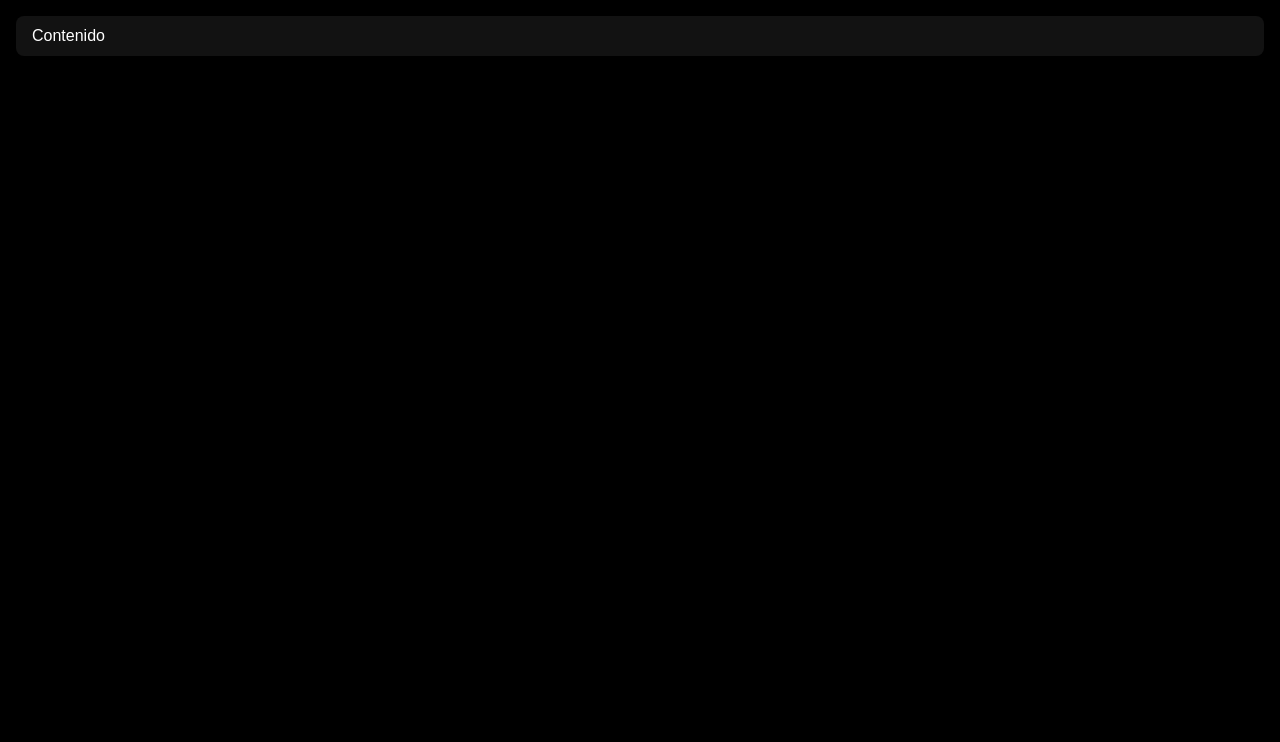
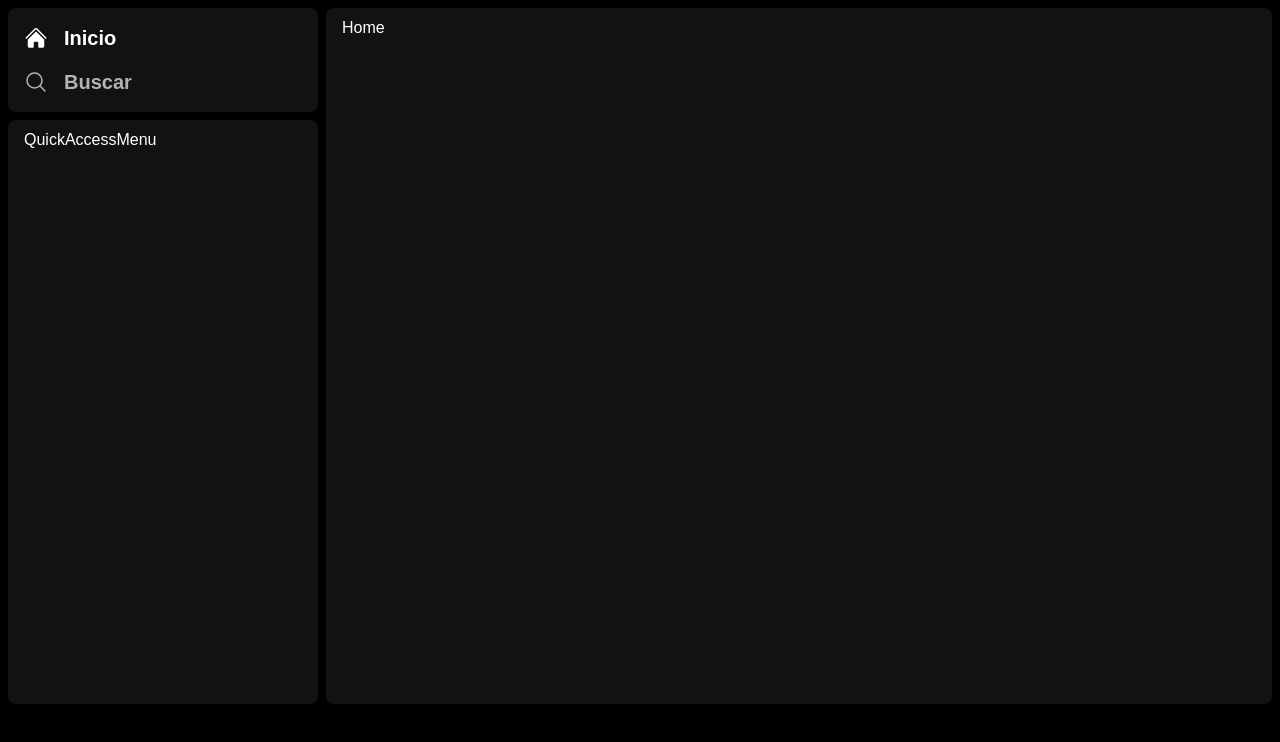
Before and after one commit to enbermudas/portfolio-vite, a React (Vite) app: page / in a window 1280 px wide. Shown: the top 742 px of the page. Built offline with nearby package versions, Linux system fonts and the light colour scheme; a web font is replaced by a local one.

Commit message:
feat: add base structure

```diff
--- a/index.html
+++ b/index.html
@@ -4,7 +4,7 @@
     <meta charset="UTF-8" />
     <link rel="icon" type="image/svg+xml" href="/vite.svg" />
     <meta name="viewport" content="width=device-width, initial-scale=1.0" />
-    <title>Vite + React + TS</title>
+    <title>Portfolio - Enrique Bermúdez</title>
   </head>
   <body>
     <div id="root"></div>
--- a/package.json
+++ b/package.json
@@ -10,6 +10,8 @@
     "preview": "vite preview"
   },
   "dependencies": {
+    "@heroicons/react": "^2.0.18",
+    "classnames": "^2.3.2",
     "prettier": "^2.8.8",
     "react": "^18.2.0",
     "react-dom": "^18.2.0"
--- a/src/App.tsx
+++ b/src/App.tsx
@@ -1,9 +1,31 @@
-import Container from "./components/Container";
+import { useState } from "react";
+import MainMenu from "./components/MainMenu";
+import QuickAccessMenu from "./components/QuickAccessMenu";
+import TabContainer from "./components/TabContainer";
+
+export enum AppTabs {
+  HOME,
+  SEARCH,
+}
 
 const App = () => {
+  const [activeTab, setActiveTab] = useState<AppTabs>(AppTabs.HOME);
+
   return (
-    <div className="h-screen w-screen bg-background-press p-4 text-text-base">
-      <Container>Contenido</Container>
+    <div className="grid h-screen w-screen grid-cols-12 grid-rows-1 gap-2 bg-background-press p-2 text-text-base">
+      <div className="col-span-3 flex flex-col">
+        <nav className="flex h-full flex-col gap-2">
+          <MainMenu activeTab={activeTab} onMenuButtonClick={setActiveTab} />
+
+          <QuickAccessMenu />
+        </nav>
+      </div>
+
+      <div className="col-span-9 flex">
+        <TabContainer activeTab={activeTab} />
+      </div>
+
+      <div className="col-span-12 h-20"></div>
     </div>
   );
 };
--- a/src/components/Container.tsx
+++ b/src/components/Container.tsx
@@ -1,11 +1,12 @@
 import type { ReactNode } from "react";
 
 type ContainerProps = {
-  children: ReactNode;
+  children?: ReactNode;
+  className?: string;
 };
 
-const Container = (props: ContainerProps) => {
-  return <div className="rounded-lg bg-background-base px-4 py-2">{props.children}</div>;
+const Container = ({ children, className }: ContainerProps) => {
+  return <div className={`${className} rounded-lg bg-background-base px-4 py-2`}>{children}</div>;
 };
 
 export default Container;
--- /dev/null
+++ b/src/components/MainMenu.tsx
@@ -0,0 +1,58 @@
+import classNames from "classnames";
+import { HomeIcon as HomeIconSolid } from "@heroicons/react/24/solid";
+import { MagnifyingGlassCircleIcon } from "@heroicons/react/20/solid";
+import {
+  HomeIcon as HomeIconOutline,
+  MagnifyingGlassIcon as MagnifyingGlassIconOutline,
+} from "@heroicons/react/24/outline";
+
+import Container from "./Container";
+
+import { AppTabs } from "../App";
+
+interface MainMenuProps {
+  activeTab: AppTabs;
+  onMenuButtonClick: (newTab: AppTabs) => void;
+}
+
+const MainMenu = ({ activeTab, onMenuButtonClick }: MainMenuProps) => {
+  const homeButtonClasses = classNames("flex items-center gap-4", {
+    "text-text-base": activeTab === AppTabs.HOME,
+    "text-text-subtle": activeTab !== AppTabs.HOME,
+  });
+
+  const searchButtonClasses = classNames("flex items-center gap-4", {
+    "text-text-base": activeTab === AppTabs.SEARCH,
+    "text-text-subtle": activeTab !== AppTabs.SEARCH,
+  });
+
+  return (
+    <Container>
+      <ul className="py-2">
+        <li className="pb-4">
+          <button className={homeButtonClasses} onClick={() => onMenuButtonClick(AppTabs.HOME)}>
+            {activeTab === AppTabs.HOME ? (
+              <HomeIconSolid className="inline h-6" />
+            ) : (
+              <HomeIconOutline className="inline h-6" />
+            )}
+            <span className="flex content-center items-center text-xl font-bold">Inicio</span>
+          </button>
+        </li>
+
+        <li>
+          <button className={searchButtonClasses} onClick={() => onMenuButtonClick(AppTabs.SEARCH)}>
+            {activeTab === AppTabs.SEARCH ? (
+              <MagnifyingGlassCircleIcon className="inline h-6" />
+            ) : (
+              <MagnifyingGlassIconOutline className="inline h-6" />
+            )}
+            <span className="flex content-center items-center text-xl font-bold">Buscar</span>
+          </button>
+        </li>
+      </ul>
+    </Container>
+  );
+};
+
+export default MainMenu;
--- /dev/null
+++ b/src/components/QuickAccessMenu.tsx
@@ -0,0 +1,7 @@
+import Container from "./Container";
+
+const QuickAccessMenu = () => {
+  return <Container className="h-full">QuickAccessMenu</Container>;
+};
+
+export default QuickAccessMenu;
--- /dev/null
+++ b/src/components/TabContainer/Home.tsx
@@ -0,0 +1,5 @@
+const Home = () => {
+  return <div>Home</div>;
+};
+
+export default Home;
--- /dev/null
+++ b/src/components/TabContainer/Search.tsx
@@ -0,0 +1,5 @@
+const Search = () => {
+  return <div>Search</div>;
+};
+
+export default Search;
--- /dev/null
+++ b/src/components/TabContainer/index.tsx
@@ -0,0 +1,24 @@
+import Container from "../Container";
+import Home from "./Home";
+import Search from "./Search";
+
+import { AppTabs } from "../../App";
+
+interface TabContainerProps {
+  activeTab: AppTabs;
+}
+
+const getCurrentTab = (tab: AppTabs) => {
+  const obj = {
+    [AppTabs.HOME]: <Home />,
+    [AppTabs.SEARCH]: <Search />,
+  };
+
+  return obj[tab];
+};
+
+const TabContainer = ({ activeTab }: TabContainerProps) => {
+  return <Container className="w-full">{getCurrentTab(activeTab)}</Container>;
+};
+
+export default TabContainer;
--- a/tailwind.config.js
+++ b/tailwind.config.js
@@ -25,6 +25,7 @@ export default {
         warning: "#ffa42b",
         positive: "#1ed760",
         announcement: "#3d91f4",
+        subtle: "#b3b3b3",
       },
       essential: {
         base: "#fff",
```
Also changed, not shown: 2 other files (tests, documents, lock files or other folders).
